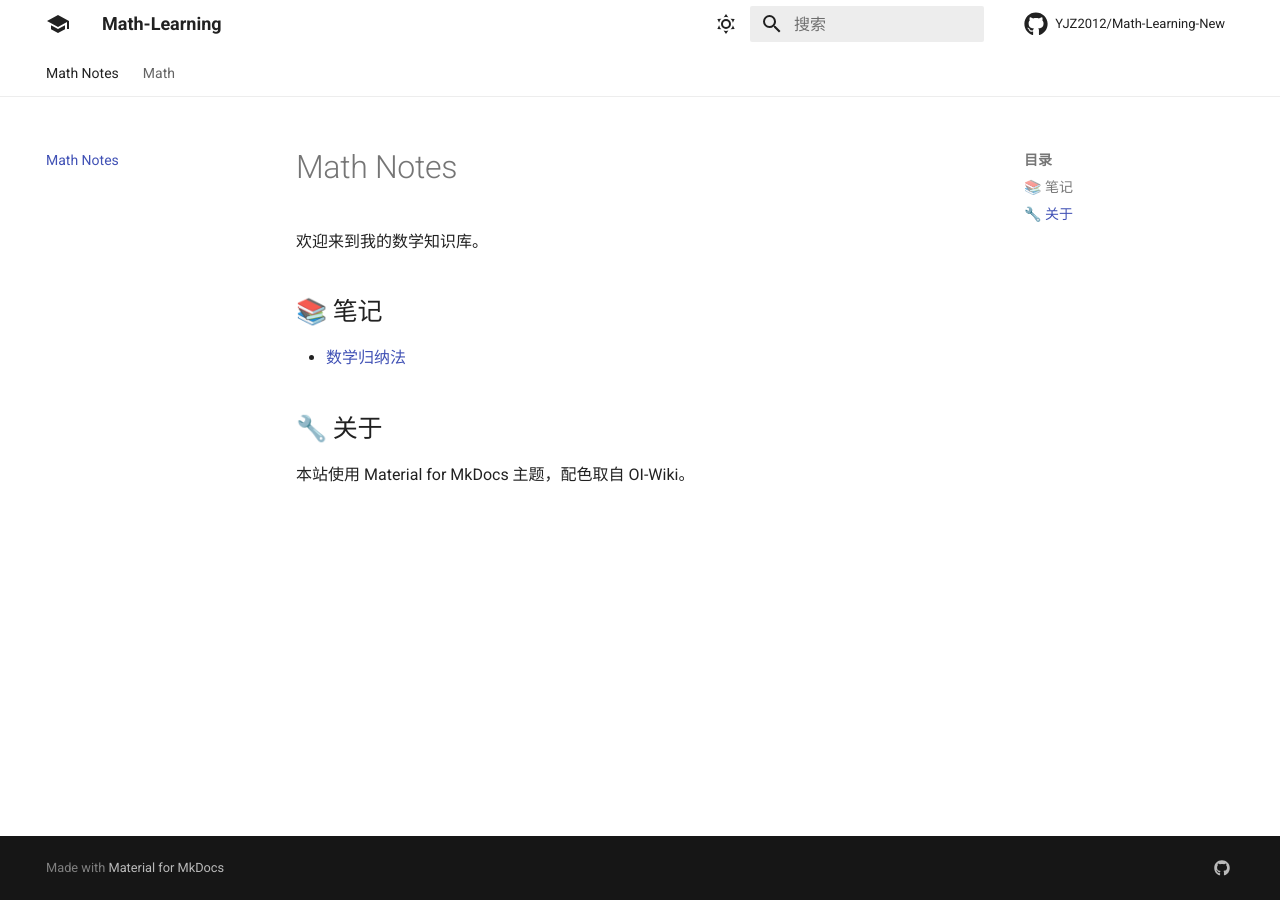
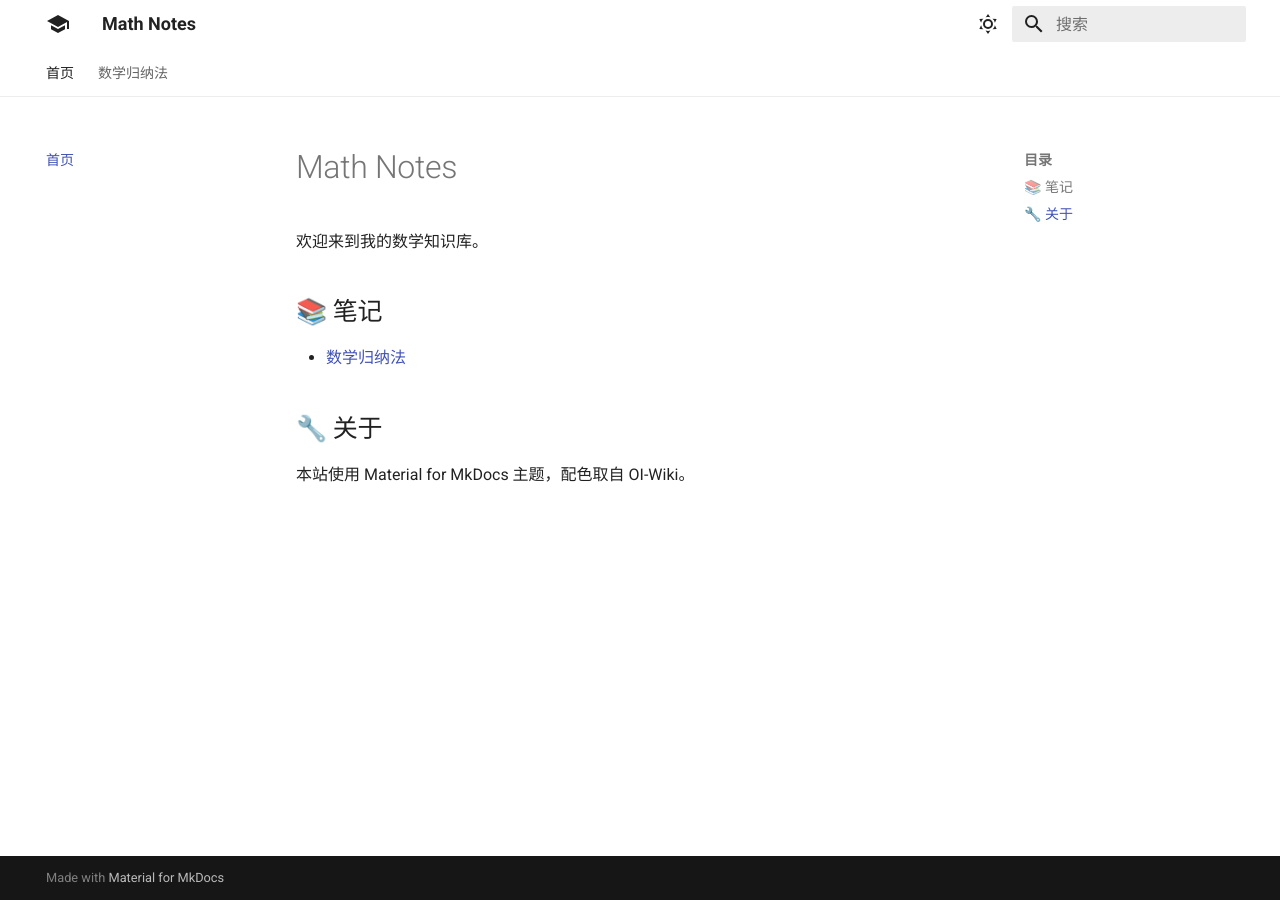
Before and after one commit to YJZ2012/Math-Notes, an MkDocs documentation site: the page built from docs/index.md, in a window 1280 px wide. Built offline with MkDocs 1.6.1 and Material for MkDocs 9.7.7, drawn with Linux system fonts in a browser that asks for light colours; comment, search, counter and statistics services are not loaded.

Commit message:
Update mkdocs.yml

```diff
--- a/mkdocs.yml
+++ b/mkdocs.yml
@@ -1,7 +1,7 @@
-site_name: Math-Learning
+site_name: Math Notes
 site_description: 数学证明与知识库
-site_author: YJZ2012
 
+# ===== OI-Wiki 配色方案（直接复制）=====
 theme:
   name: material
   language: zh
@@ -24,24 +24,19 @@ theme:
     - content.code.copy
   icon:
     logo: material/school
-    repo: fontawesome/brands/github
 
-repo_url: https://github.com/YJZ2012/Math-Learning-New
-repo_name: YJZ2012/Math-Learning-New
-
+# ===== 数学公式支持 =====
 markdown_extensions:
+  - pymdownx.arithmatex:
+      generic: true
   - admonition
   - pymdownx.details
   - pymdownx.superfences
-  - pymdownx.arithmatex:
-      generic: true
-  - toc:
-      permalink: true
 
 extra_javascript:
   - https://cdn.jsdelivr.net/npm/mathjax@3/es5/tex-mml-chtml.js
 
-extra:
-  social:
-    - icon: fontawesome/brands/github
-      link: https://github.com/YJZ2012
+# ===== 极简导航（你自己加内容）=====
+nav:
+  - 首页: index.md
+  - 数学归纳法: math/induction.md
```
